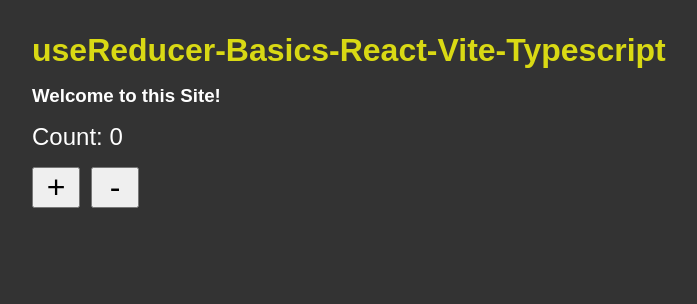
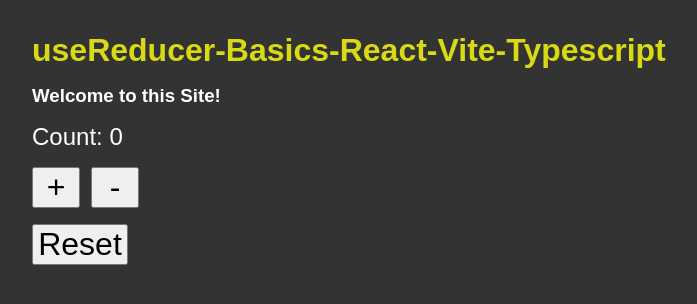
Before and after one commit to Scientific-Research/mk004-useReducer-basics-React-Vite-Typescript, a React (Vite) app: page / in a window 1280 px wide. Shown: the top 304 px of the page, without its empty margins (0-697 px from the left). Built offline with nearby package versions, Linux system fonts and the light colour scheme.

Commit message:
Reset button added

```diff
--- a/src/App.css
+++ b/src/App.css
@@ -34,5 +34,11 @@
       font-size: 2rem;
       width: 3rem;
     }
+
+    .btnReset {
+      width: 6rem;
+      /* padding: 0.25rem; */
+      margin-top: 1rem;
+    }
   }
 }
--- a/src/App.tsx
+++ b/src/App.tsx
@@ -49,6 +49,9 @@
         </button>
 
         <button onClick={handleDecreaseCount}>-</button>
+        <div>
+          <button className="btnReset">Reset</button>
+        </div>
       </div>
     </div>
   );
```
